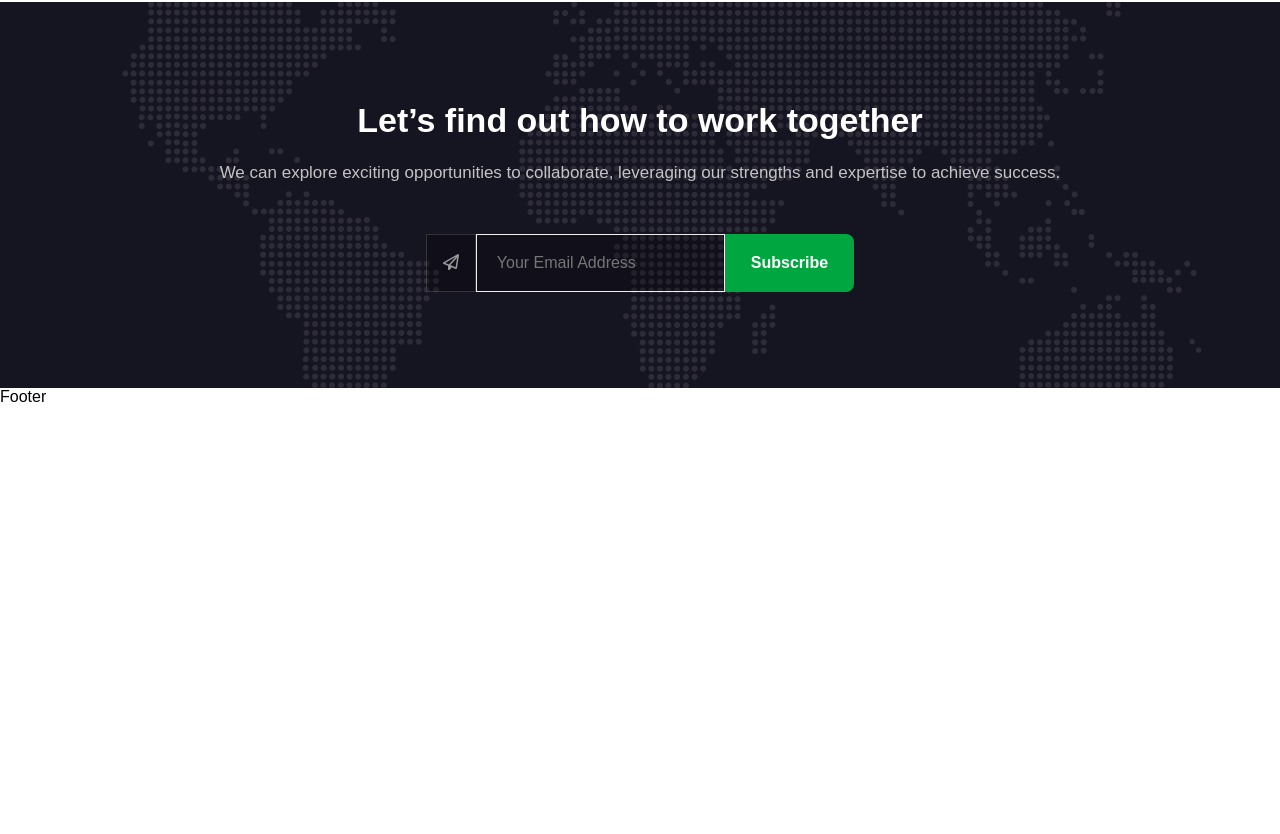
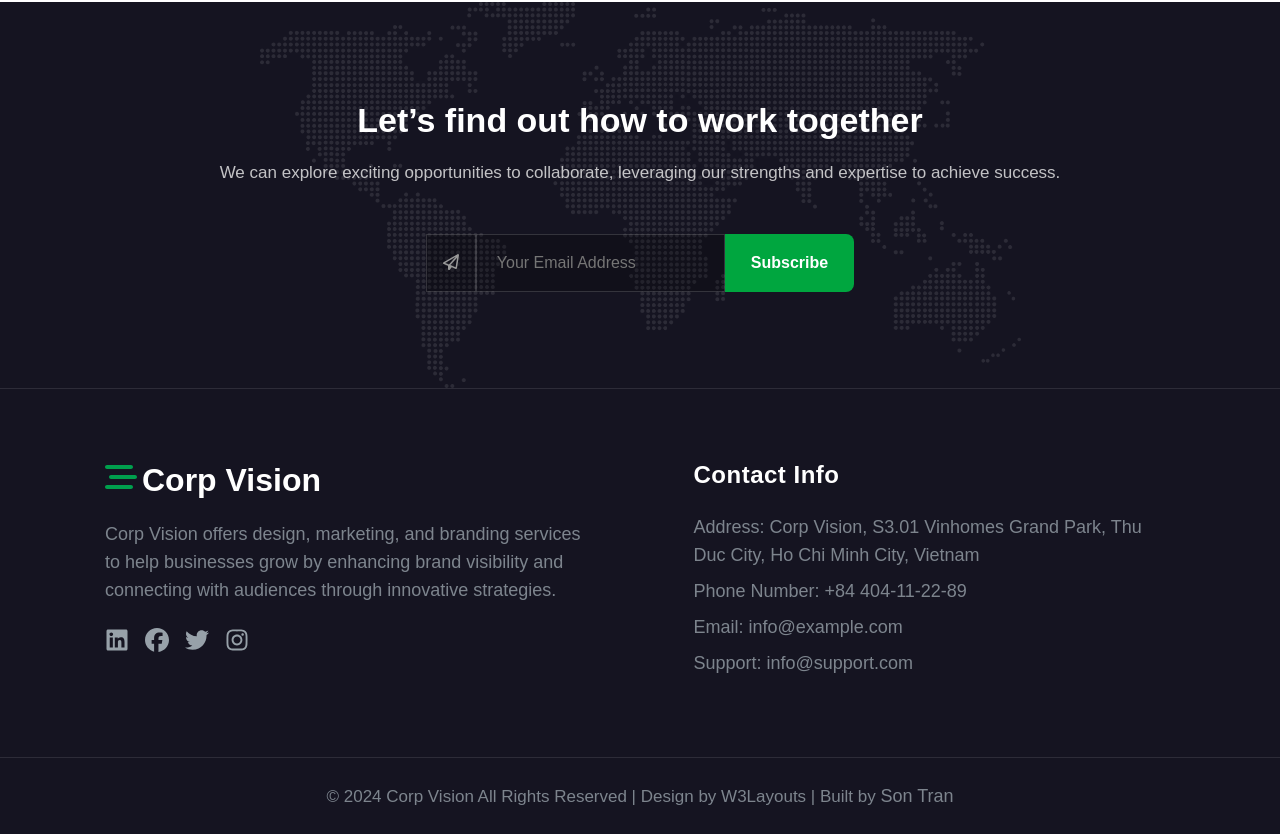
Before and after one commit to Son-Tr/corp-vision, a React (Create React App) app: page / in a window 1280 px wide. Shown: the part 7856-8690 px from the top of the page. Before the commit the page ends 8262 px from the top, so only its background shows below. Built offline with nearby package versions, Linux system fonts and the light colour scheme.

Commit message:
complete homepage

```diff
--- a/src/components/ContactUs/ContactUs.js
+++ b/src/components/ContactUs/ContactUs.js
@@ -6,6 +6,7 @@ import { FontAwesomeIcon } from '@fortawesome/react-fontawesome'
 import { faMap, faEnvelope } from '@fortawesome/free-regular-svg-icons'
 import { faPhone } from '@fortawesome/free-solid-svg-icons'
 import FormInput from './FormInput'
+import { NavLink } from 'react-router-dom'
 
 
 const ContactUs = () => {
@@ -42,10 +43,15 @@ const ContactUs = () => {
                                 <h3>
                                     Give us a call
                                 </h3>
-                                <p className='p-content'>+84 404-11-22-89</p>
-                                <p className='p-content'>+84 404-11-22-99</p>
+                                <NavLink className='p-content' to='tel:+84 404-11-22-89'>
+                                    +84 404-11-22-89
+                                </NavLink>
+                                <NavLink className='p-content' to='tel:+84 404-11-22-99'>
+                                    +84 404-11-22-99
+                                </NavLink>
                             </div>
-                        </div> <div className="adress-box">
+                        </div>
+                        <div className="adress-box">
                             <div className="icon-box">
                                 <FontAwesomeIcon icon={faEnvelope} />
                             </div>
@@ -53,14 +59,18 @@ const ContactUs = () => {
                                 <h3>
                                     Help Desk
                                 </h3>
-                                <p className='p-content'>company@gmail.com</p>
-                                <p className='p-content'>support@gmail.com</p>
+                                <NavLink className='p-content' to='mailto:info@example.com'>
+                                    info@example.com
+                                </NavLink>
+                                <NavLink className='p-content' to='mailto:info@example.com'>
+                                    info@support.com
+                                </NavLink>
                             </div>
                         </div>
                     </div>
                 </div>
                 <Map />
-                <FormInput/>
+                <FormInput />
             </div>
         </div>
     )
--- a/src/components/ContactUs/ContactUs.scss
+++ b/src/components/ContactUs/ContactUs.scss
@@ -52,7 +52,6 @@
                         @include flex(flex-start, flex-start, row);
                     }
 
-
                     //responsive nth:first-child
                     &:nth-child(1) {
                         @include responsive-max(992px) {
@@ -88,6 +87,10 @@
                             margin-bottom: 0.5rem;
                             @include font-size(22);
                             color: var(--heading-color);
+                        }
+
+                        .p-content {
+                            color: var(--font-color);
                         }
                     }
                 }
--- a/src/components/Footer/Footer.js
+++ b/src/components/Footer/Footer.js
@@ -1,8 +1,71 @@
 import React from 'react'
+import "./Footer.scss"
+import { FontAwesomeIcon } from '@fortawesome/react-fontawesome'
+import { faFacebook, faInstagram, faLinkedin, faTwitter } from '@fortawesome/free-brands-svg-icons'
+import { NavLink } from 'react-router-dom'
+import { faBarsStaggered } from '@fortawesome/free-solid-svg-icons'
+
 
 const Footer = () => {
+  //get year
+  const getyear=()=>{
+    let year = new Date().getFullYear();
+    return year
+  }
   return (
-    <div>Footer</div>
+    <div className='footer'>
+      <div className="footer-top">
+        <div className="container">
+          <div className="flex-footer-top">
+            <div className="footer-logo-part">
+              <NavLink className="nav-link-logo" to="/">
+                <span className="icon-logo"><FontAwesomeIcon icon={faBarsStaggered} /></span>
+                <span className="logo">Corp Vision</span>
+              </NavLink>
+              <p className="p-content">
+                Corp Vision offers design, marketing, and branding services to help businesses grow by enhancing brand visibility and connecting with audiences through innovative strategies.
+              </p>
+              <div className="list-logo">
+                <NavLink to="https://www.linkedin.com/in/sontr/" target='_blank'>
+                  <span><FontAwesomeIcon icon={faLinkedin} /></span>
+                </NavLink>
+                <NavLink to="https://www.facebook.com/" target='_blank'>
+                  <span><FontAwesomeIcon icon={faFacebook} /></span>
+                </NavLink>
+                <NavLink to="https://x.com/home" target='_blank'>
+                  <span><FontAwesomeIcon icon={faTwitter} /></span>
+                </NavLink>
+                <NavLink to="https://www.instagram.com/" target='_blank'>
+                  <span><FontAwesomeIcon icon={faInstagram} /></span>
+                </NavLink>
+              </div>
+            </div>
+            <div className="footer-contact">
+              <NavLink to='/about' target='_blank'>
+                <p className="p-title">
+                  Contact Info
+                </p>
+              </NavLink>
+              <p className="p-content">
+                Address: Corp Vision, S3.01 Vinhomes Grand Park, Thu Duc City, Ho Chi Minh City, Vietnam
+              </p>
+              <p className="p-content">
+                Phone Number: <NavLink to='tel:+84 404-11-22-89'>+84 404-11-22-89</NavLink>
+              </p>
+              <p className="p-content">
+                Email: <NavLink to='mailto:info@example.com'>info@example.com</NavLink>
+              </p>
+              <p className="p-content">
+                Support: <NavLink to='mailto:info@example.com'>info@support.com</NavLink>
+              </p>
+            </div>
+          </div>
+        </div>
+      </div>
+      <div className="copyright">
+        <p className='p-content'>&copy; {getyear()} Corp Vision All Rights Reserved | Design by W3Layouts | Built by <NavLink to="https://github.com/Son-Tr" target='_blank'>Son Tran</NavLink></p>
+      </div>
+    </div>
   )
 }
 
--- a/src/components/Footer/Footer.scss
+++ b/src/components/Footer/Footer.scss
@@ -1,2 +1,145 @@
 @import "../../styles/mixins";
 @import "../../styles/variables";
+
+.footer {
+    background: #151421;
+
+    //responsive footer
+    @include responsive-max(568px) {
+        .p-content {
+            font-size: 1rem;
+        }
+    }
+
+    .footer-top {
+        padding: 3rem 0;
+        border: 1px solid rgba(249, 249, 249, 0.1);
+        border-right: none;
+        border-left: none;
+
+        //responsive footer-top
+        @include responsive-max(568px) {
+            padding: 2rem 0;
+        }
+
+        .container {
+            padding-top: 1.5rem;
+            padding-bottom: 1.5rem;
+
+            //p-content styles
+            .p-content {
+                color: #97a1a9;
+                line-height: 1.75rem;
+                @include font-size(18);
+            }
+
+            //flex-footer-top
+            .flex-footer-top {
+                @include flex(space-between, flex-start, row);
+
+                //responsive flex-footer-top
+                @include responsive-max(768px) {
+                    flex-direction: column;
+                    gap: 1.5rem;
+                }
+
+                .footer-logo-part {
+                    width: 45%;
+
+                    //responsive footer-logo-part
+                    @include responsive-max(768px) {
+                        width: 100%;
+                    }
+
+                    .nav-link-logo {
+                        margin-bottom: 1.5rem;
+                    }
+
+                    .list-logo {
+                        gap: 1rem;
+                        margin-top: 1.5rem;
+                        @include flex(flex-start, center, row);
+
+                        span {
+                            cursor: pointer;
+                            line-height: 1rem;
+
+                            &:hover {
+                                svg {
+                                    color: #fff;
+                                }
+                            }
+
+                            svg {
+                                width: 1.5rem;
+                                height: 1.5rem;
+                                color: #97a1a9;
+                                @include transition-ease-in-0ut-3;
+                            }
+                        }
+                    }
+                }
+
+                .footer-contact {
+                    width: 45%;
+
+                    //responsive footer-logo-part
+                    @include responsive-max(768px) {
+                        width: 100%;
+                    }
+
+
+                    .p-title {
+                        color: #fff;
+                        font-family: 400;
+                        font-size: 1.5rem;
+                        line-height: 1.75rem;
+                        margin-bottom: 1.5rem;
+                        margin-bottom: 1.5rem;
+                        letter-spacing: 0.5px;
+                    }
+
+                    .p-content {
+                        margin-bottom: 0.5rem;
+
+                        // navlink styles
+                        a {
+                            color: #97a1a9;
+                            line-height: 1.75rem;
+                            display: inline-block;
+                            @include font-size(18);
+                            @include transition-ease-in-0ut-3;
+
+                            &:hover {
+                                color: #fff
+                            }
+                        }
+                    }
+                }
+            }
+        }
+    }
+
+
+
+    .copyright {
+        padding: 1.5rem 15px;
+        text-align: center;
+
+        .p-content {
+            color: #97a1a9;
+
+            a {
+                color: #97a1a9;
+                line-height: 1.75rem;
+                display: inline-block;
+                @include font-size(18);
+                @include transition-ease-in-0ut-3;
+
+                &:hover {
+                    color: #fff;
+                }
+            }
+        }
+    }
+}
--- a/src/components/GetEmail/GetEmail.scss
+++ b/src/components/GetEmail/GetEmail.scss
@@ -4,6 +4,7 @@
 .get-email {
     padding: 3rem 0;
     text-align: center;
+    background-size: contain;
     background-color: #151421;
     background-position: center;
     background-repeat: no-repeat;
@@ -47,8 +48,7 @@
                 line-height: 1.75rem;
                 background: var(--bg-color);
                 background-color: rgba(0, 0, 0, 0.2);
-                border-color: rgba(255, 255, 255, 0.15);
-                border: 1px solid var(--border-color-light);
+                border: 1px solid rgba(255, 255, 255, 0.15);
             }
 
             .btn {
--- a/src/styles/_global.scss
+++ b/src/styles/_global.scss
@@ -219,3 +219,23 @@ input[type=number] {
    -moz-appearance: textfield;
    /* Remove the spinner controls */
 }
+
+// icon-logo styles
+.icon-logo {
+   display: inline-block;
+   color: var(--primary-color);
+   @include margin(0, 5, 0, 0);
+
+   svg {
+       width: 2rem;
+       height: 2rem;
+   }
+}
+// logo styles
+.logo {
+   color: #fff;
+   font-weight: 700;
+   @include transition-ease-in;
+   font-size: 2rem;
+   line-height: 2rem;
+}
```
Also changed, not shown: src/components/Header/Header.scss (+0 -20 lines).
